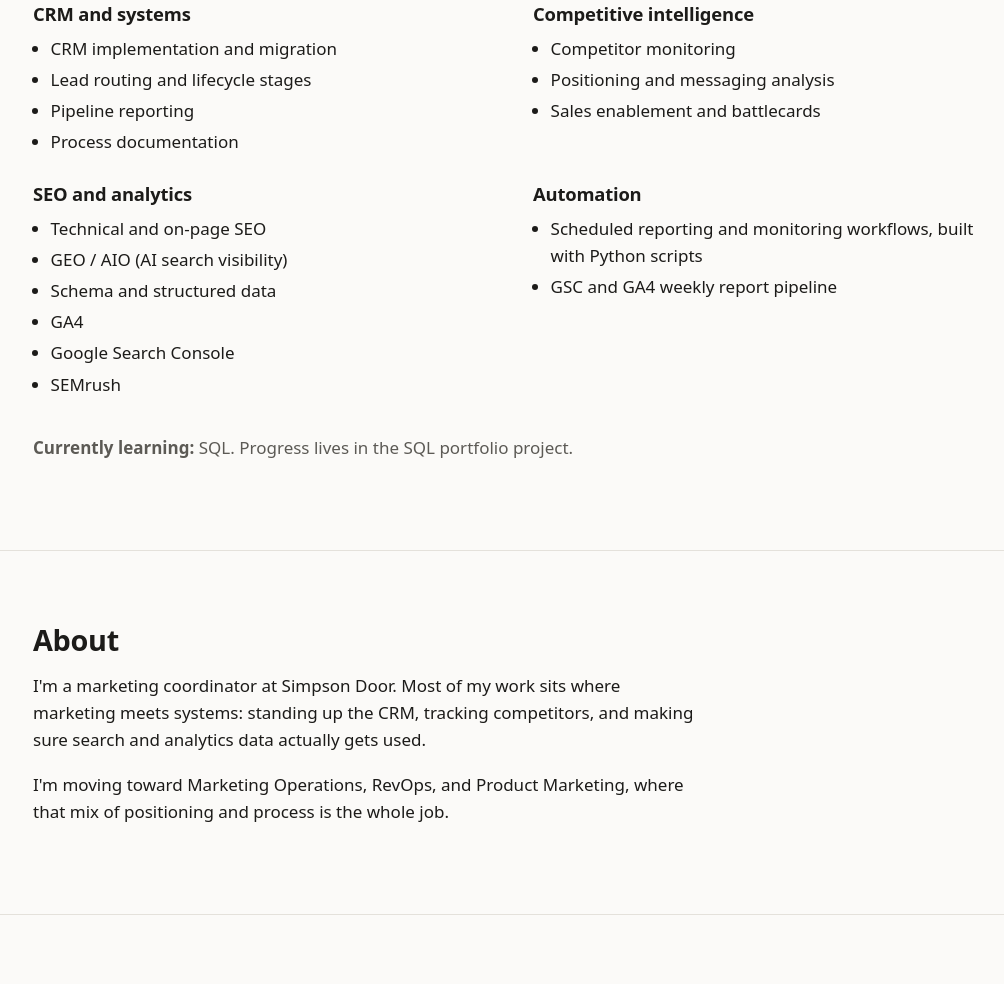
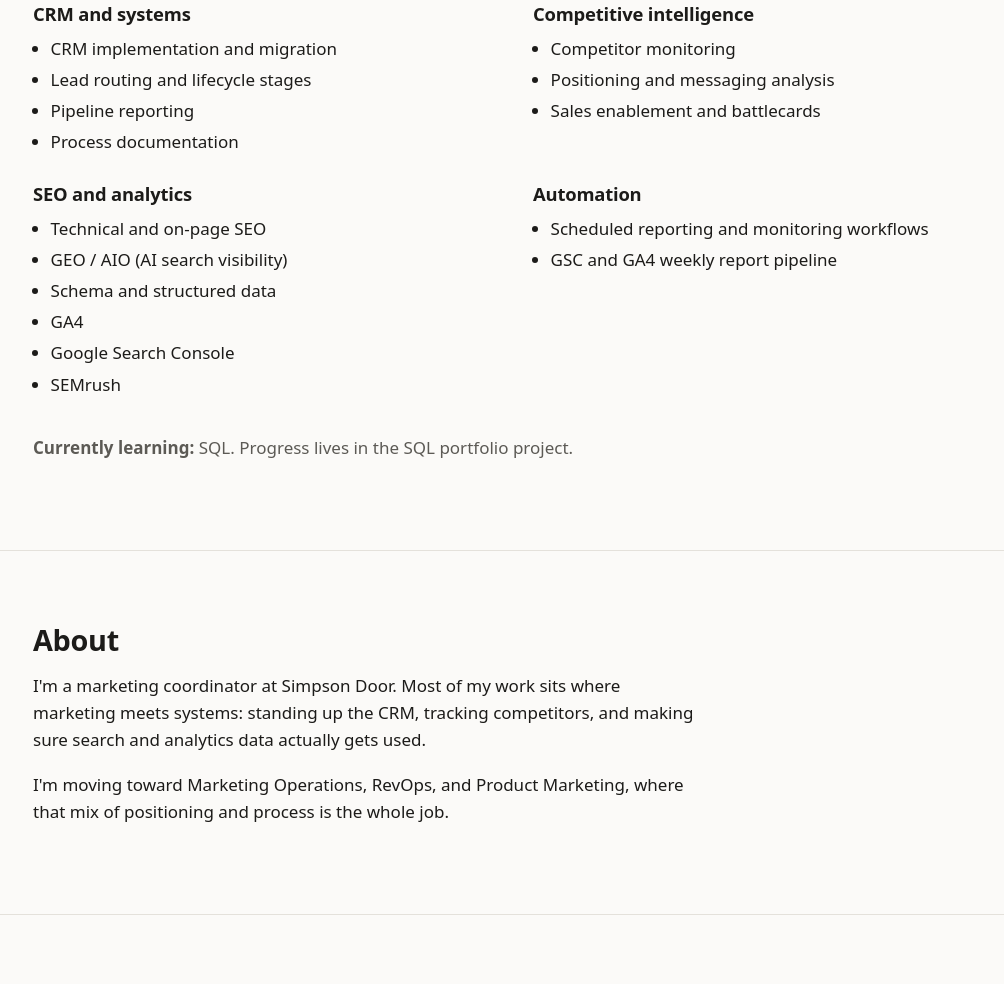
Before and after one commit to tillycooper2017-ui/cooper-side-projects, an Astro site in the folder site/: page / in a window 1280 px wide. Shown: the part 918-1902 px from the top of the page, without its empty margins (119-1123 px from the left). Built offline with nearby package versions, Linux system fonts and the light colour scheme; Astro itself is replaced by a stand-in of ours.

Commit message:
Clean up repo: trim .gitignore, fix skills copy, tidy READMEs
- Replace 146-line boilerplate .gitignore with the entries this repo uses
- Remove 'built with Python scripts' from Skills (positioning guardrail)
- Remove em dash from README, refresh project status labels

Co-Authored-By: Claude Opus 5.5 <noreply@anthropic.com>
Claude-Session: https://claude.ai/code/session_01CrJYYizK4isP7behnGZoUK

```diff
--- a/site/src/components/Skills.astro
+++ b/site/src/components/Skills.astro
@@ -16,7 +16,7 @@ const groups = [
   },
   {
     name: 'Automation',
-    items: ['Scheduled reporting and monitoring workflows, built with Python scripts', 'GSC and GA4 weekly report pipeline'],
+    items: ['Scheduled reporting and monitoring workflows', 'GSC and GA4 weekly report pipeline'],
   },
 ];
 ---
```
Also changed, not shown: README.md, projects/README.md, 1 other file.
